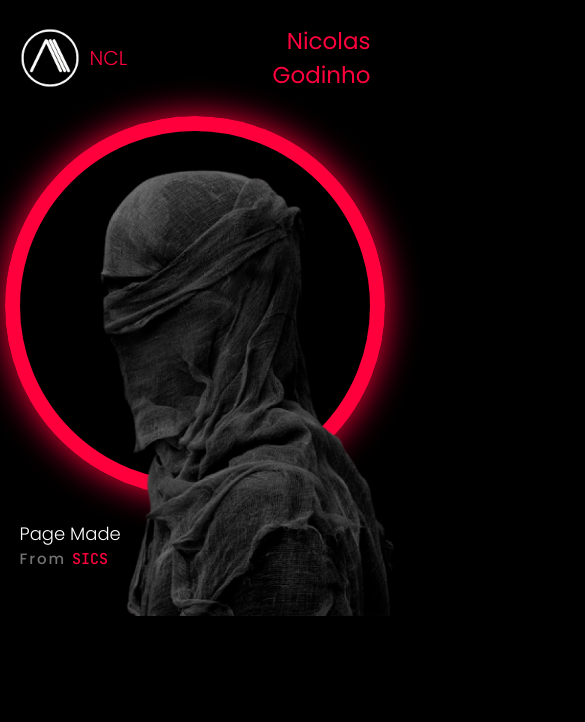
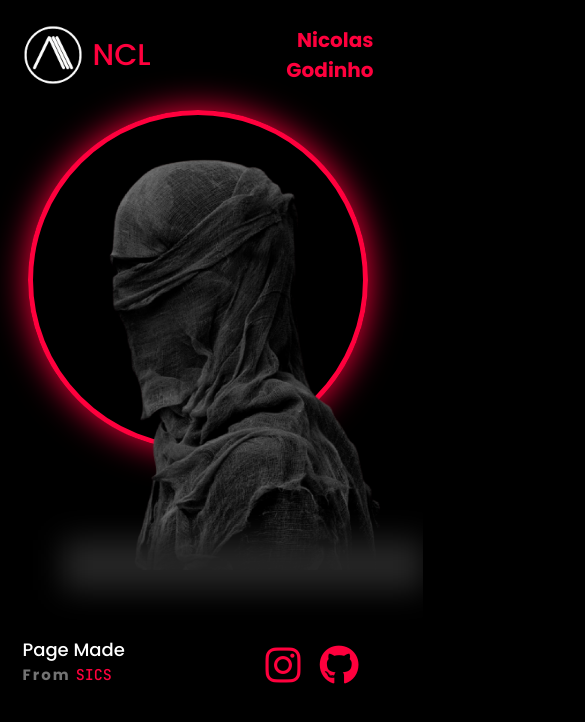
Before and after one commit to sicsee/portifolio, a plain HTML site: page index.html in a window 390 px wide. Shown: the top 722 px of the page, 585 px wide, since content can reach past the window. Drawn offline with Linux system fonts and the light colour scheme.

Commit message:
Add files via upload

```diff
--- a/index.html
+++ b/index.html
@@ -26,6 +26,7 @@
           <div class="circulo"></div>
           <img src="./image/image 1.png"alt="man">
         </div>
+        <div class="blur"></div>
 
         <ul id="list">
           <li class="list-it"><a href="#">about</a></li>
--- a/style.css
+++ b/style.css
@@ -65,7 +65,7 @@ header {
 .circulo {
   width: 380px;
   height: 380px;
-  border: 15px solid #FF003D;
+  border: 10px solid #FF003D;
   border-radius: 50%;
   box-shadow: 0px 0px 35px #FF003D;
 }
@@ -141,3 +141,70 @@ header {
   color: white;
   cursor: pointer;
 }
+
+@media screen and (max-width: 630px){
+  #content {
+    width: 100%;
+    margin: 25px 3px;
+  }
+
+  header {
+    margin: 25px 3px;
+    max-width: 100%;
+  }
+
+  #nav-logo h1{
+    font-size: 30px;
+    font-weight: 500;
+  }
+
+  #nav-nome {
+    font-size: 20px;
+    font-weight: 700;
+  }
+
+  #meio {
+    display: flex;
+    justify-content: center;
+    align-items: center;
+  }
+
+  .circulo {
+    width: 340px;
+    height: 340px;
+    border: 5px solid #FF003D;
+  }
+
+  #meio img {
+    width: 416px;
+    height: 460px;
+  }
+
+  .blur{
+    border-top: 50px solid #262626;
+    width: 360px;
+    margin-top: 90px;
+    position: relative;
+    left: 60px;
+    filter: blur(15px);
+  }
+  #list {
+    display: none;
+  }
+
+  #bottom {
+    margin-top: 45px;
+  }
+
+  #made {
+    font-weight: 500;
+  }
+
+  #made .text-2 {
+    font-weight: 700;
+  }
+
+  #social i{
+    font-size: 40px;
+  }
+}
```
